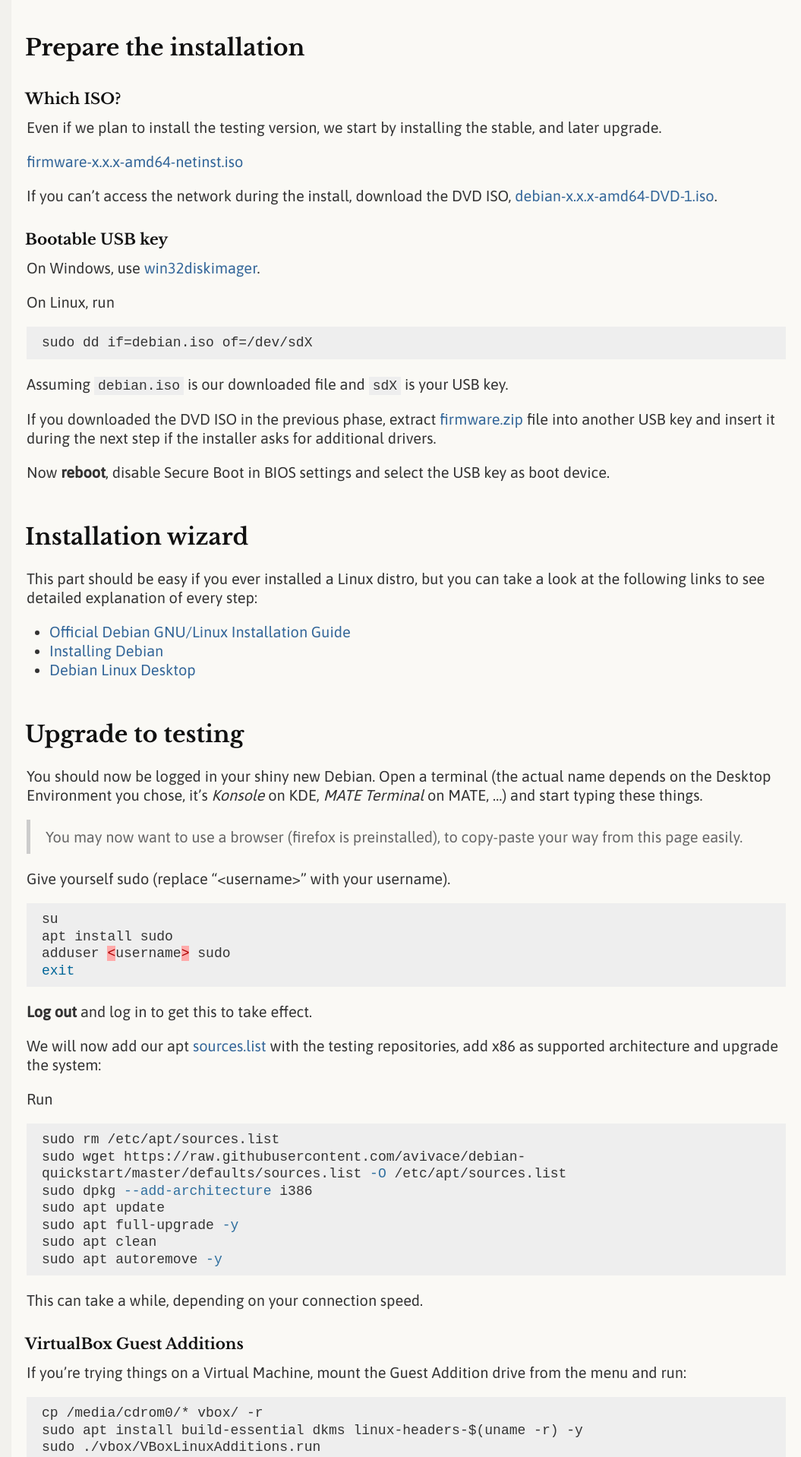
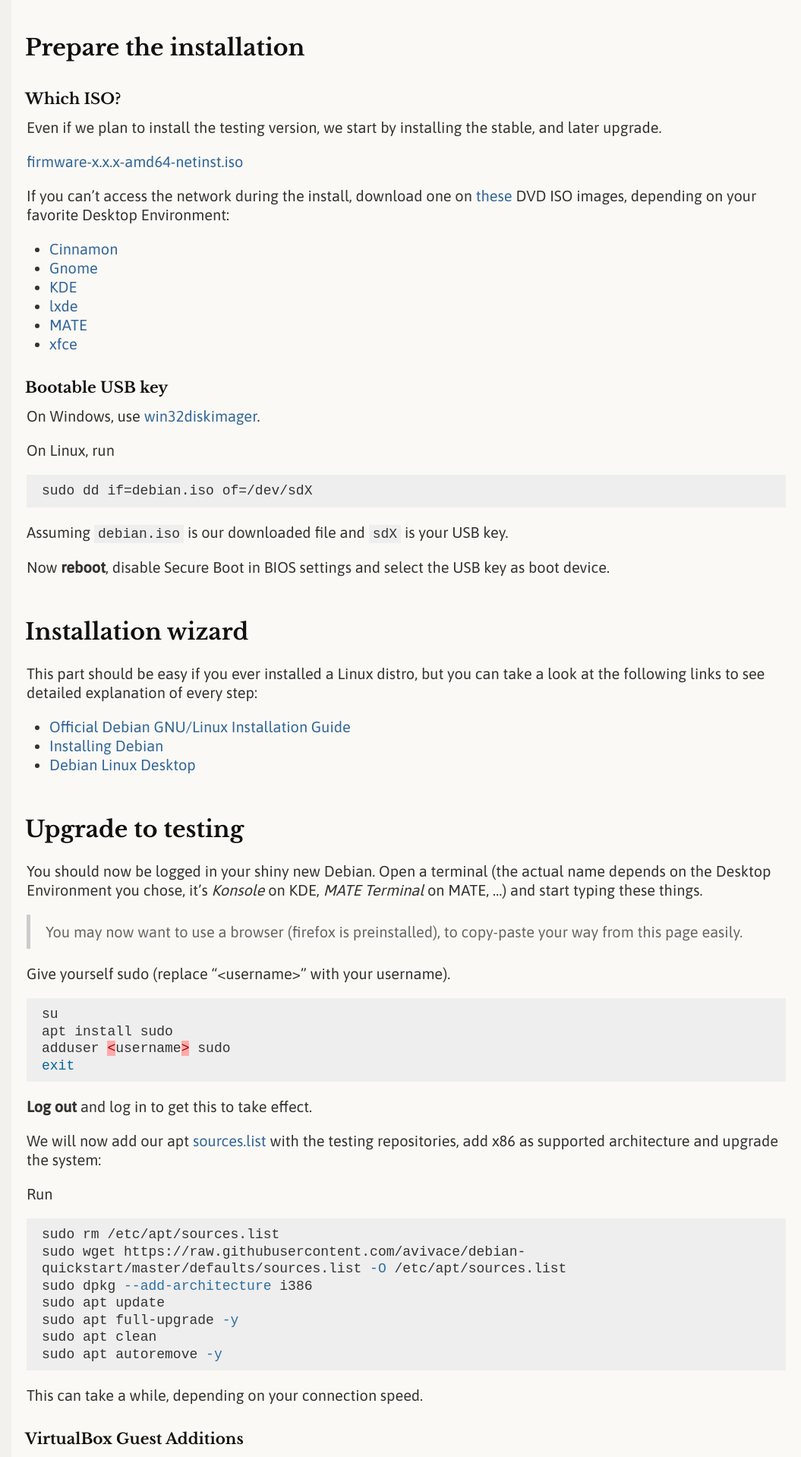
Before and after one commit to avivace/debian-quickstart, a Jekyll site: the page built from index.md, in a window 1280 px wide. Shown: the part 675-2593 px from the top of the page at 76% size, without its empty margins (105-1160 px from the left). Built offline with Jekyll 4.4.1, drawn with Linux system fonts in a browser that asks for light colours; our own code applies the rules of GitHub Pages for plain Markdown files; some of the changed text lies outside the part shown.

Commit message:
Fixed header layout in mobile, favicon, non-free live ISOs

````diff
--- a/_layouts/default.html
+++ b/_layouts/default.html
@@ -7,11 +7,12 @@
   <meta name="viewport" content="width=device-width, initial-scale=1.0">
   <title>{{ site.title }}</title>
   <link rel="stylesheet" href="css/main.css">
+  <link rel='shortcut icon' type='image/x-icon' href='favicon.ico' />
 {% include head.html %}
 </head>
 <body>
   <center><h1><a href="./">{{ site.tag_text }}</a></h1>
-    <p id="joke" style="margin-top: -2.5rem; font-family:'Libre Baskerville'; font-weight: 400; font-style: italic;">Sane defaults for the twenty-first century</i></p></center>
+    <p id="joke" style="font-family:'Libre Baskerville'; font-weight: 400; font-style: italic;">Sane defaults for the twenty-first century</i></p></center>
   <div class="container">
 
     {{ content }}
--- a/_sass/_normalize.scss
+++ b/_sass/_normalize.scss
@@ -118,6 +118,7 @@
 h1 {
     font-size: 2em;
     margin: 0.67em 0;
+    line-height: 0;
 }
 
 /**
@@ -197,6 +198,7 @@
  */
 
 small {
+
     font-size: 80%;
 }
 
--- a/_sass/_solo.scss
+++ b/_sass/_solo.scss
@@ -44,7 +44,7 @@
 
 h1 {
   font-size: 2.5rem;
-  margin-bottom: 1rem;
+  margin-bottom: 0.4rem;
   font-weight: normal;
   line-height: 1;
 }
@@ -52,7 +52,7 @@
 @media (min-width: 30rem) {
   h1 {
     font-size: 3rem;
-    margin-bottom: 3rem;
+    margin-bottom: 0.5rem;
   }
 }
 
--- a/index.md
+++ b/index.md
@@ -19,7 +19,14 @@
 
 [firmware-x.x.x-amd64-netinst.iso](http://cdimage.debian.org/cdimage/unofficial/non-free/cd-including-firmware/current/amd64/iso-cd/?C=S;O=D)
 
-If you can't access the network during the install, download the DVD ISO, [debian-x.x.x-amd64-DVD-1.iso](https://cdimage.debian.org/cdimage/release/current/amd64/iso-dvd/).
+If you can't access the network during the install, download one on [these](https://cdimage.debian.org/cdimage/unofficial/non-free/cd-including-firmware/8.8.0-live+nonfree/amd64/iso-hybrid/) DVD ISO images, depending on your favorite Desktop Environment:
+
+- [Cinnamon](https://cdimage.debian.org/cdimage/unofficial/non-free/cd-including-firmware/8.8.0-live+nonfree/amd64/iso-hybrid/debian-live-8.8.0-amd64-cinnamon-desktop+nonfree.iso)
+- [Gnome](https://cdimage.debian.org/cdimage/unofficial/non-free/cd-including-firmware/8.8.0-live+nonfree/amd64/iso-hybrid/debian-live-8.8.0-amd64-gnome-desktop+nonfree.iso)
+- [KDE](https://cdimage.debian.org/cdimage/unofficial/non-free/cd-including-firmware/8.8.0-live+nonfree/amd64/iso-hybrid/debian-live-8.8.0-amd64-kde-desktop+nonfree.iso)
+- [lxde](https://cdimage.debian.org/cdimage/unofficial/non-free/cd-including-firmware/8.8.0-live+nonfree/amd64/iso-hybrid/debian-live-8.8.0-amd64-lxde-desktop+nonfree.iso)
+- [MATE](https://cdimage.debian.org/cdimage/unofficial/non-free/cd-including-firmware/8.8.0-live+nonfree/amd64/iso-hybrid/debian-live-8.8.0-amd64-mate-desktop+nonfree.iso)
+- [xfce](https://cdimage.debian.org/cdimage/unofficial/non-free/cd-including-firmware/8.8.0-live+nonfree/amd64/iso-hybrid/debian-live-8.8.0-amd64-xfce-desktop+nonfree.iso)
 
 ### Bootable USB key
 On Windows, use [win32diskimager](http://sf.net/projects/win32diskimager/).
@@ -29,8 +36,6 @@
 sudo dd if=debian.iso of=/dev/sdX
 ```
 Assuming `debian.iso` is our downloaded file and `sdX` is your USB key.
-
-If you downloaded the DVD ISO in the previous phase, extract [firmware.zip](https://cdimage.debian.org/cdimage/unofficial/non-free/firmware/stable/current/) file into another USB key and insert it during the next step if the installer asks for additional drivers.
 
 Now **reboot**, disable Secure Boot in BIOS settings and select the USB key as boot device.
 
````
Also changed, not shown: other parts of index.md (+1 -2 lines).
